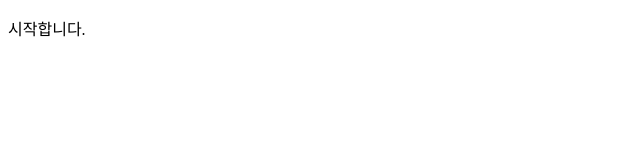
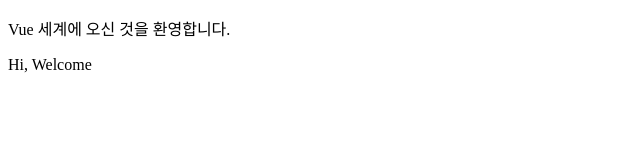
Before and after one commit to hohoyha/Vue, a website: page index.html in a window 1280 px wide. Shown: the whole page, without its empty margins (0-640 px from the left). Drawn offline with nearby package versions, Linux system fonts and the light colour scheme.

Commit message:
Vue make a first Example

```diff
--- a/index.html
+++ b/index.html
@@ -5,8 +5,24 @@
     <meta name="viewport" content="width=device-width, initial-scale=1.0">
     <meta http-equiv="X-UA-Compatible" content="ie=edge">
     <title>Document</title>
+    <script src="./bower_components/vue/dist/vue.js"></script>
 </head>
 <body>
-    <p>시작합니다.</p>
+    <p>Vue 세계에 오신 것을 환영합니다. </p>
+
+    <div id="app">
+        {{hello}}
+    </div>
+
+    <script>
+        new Vue({
+            el:'#app',
+            data: {
+                hello: 'Hi, Welcome'
+            },
+        });
+
+    </script>
+
 </body>
 </html>
```
Also changed, not shown: bower.json (added, +17 -0 lines), 1 other file.
